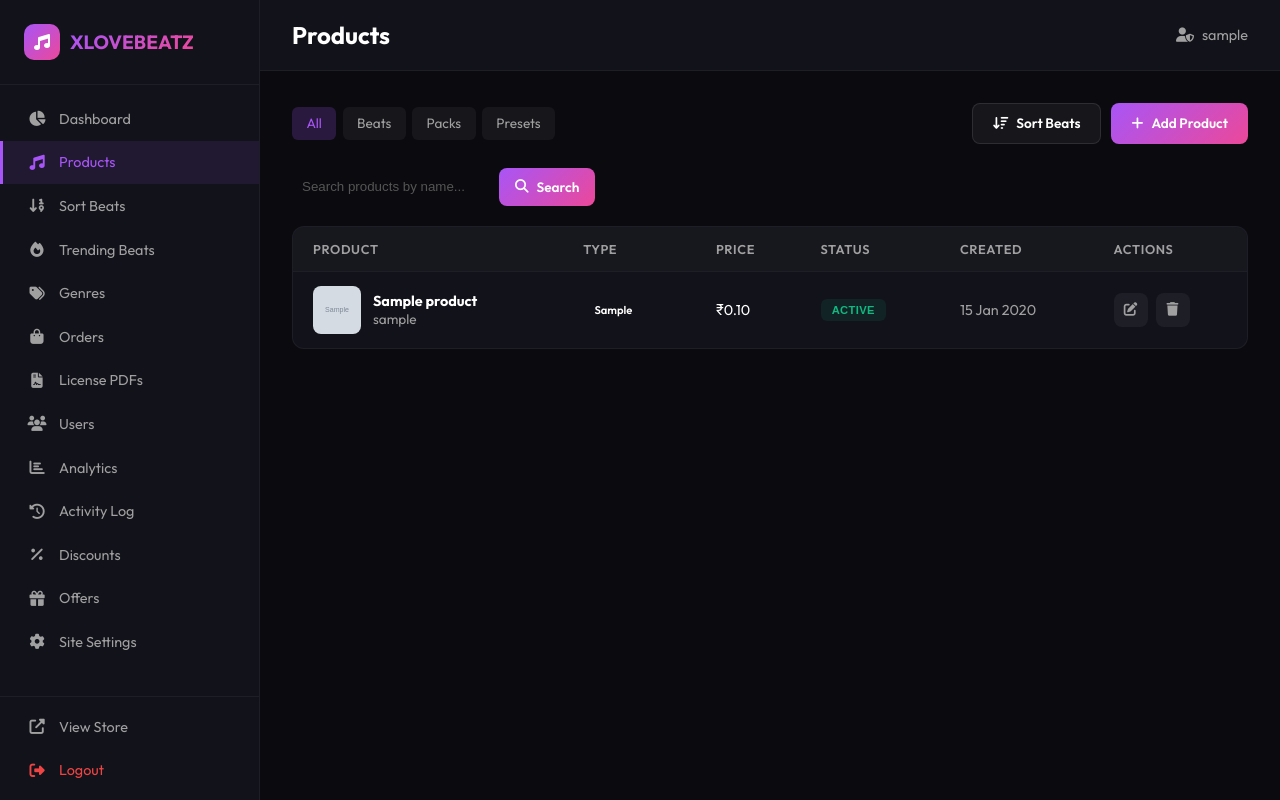
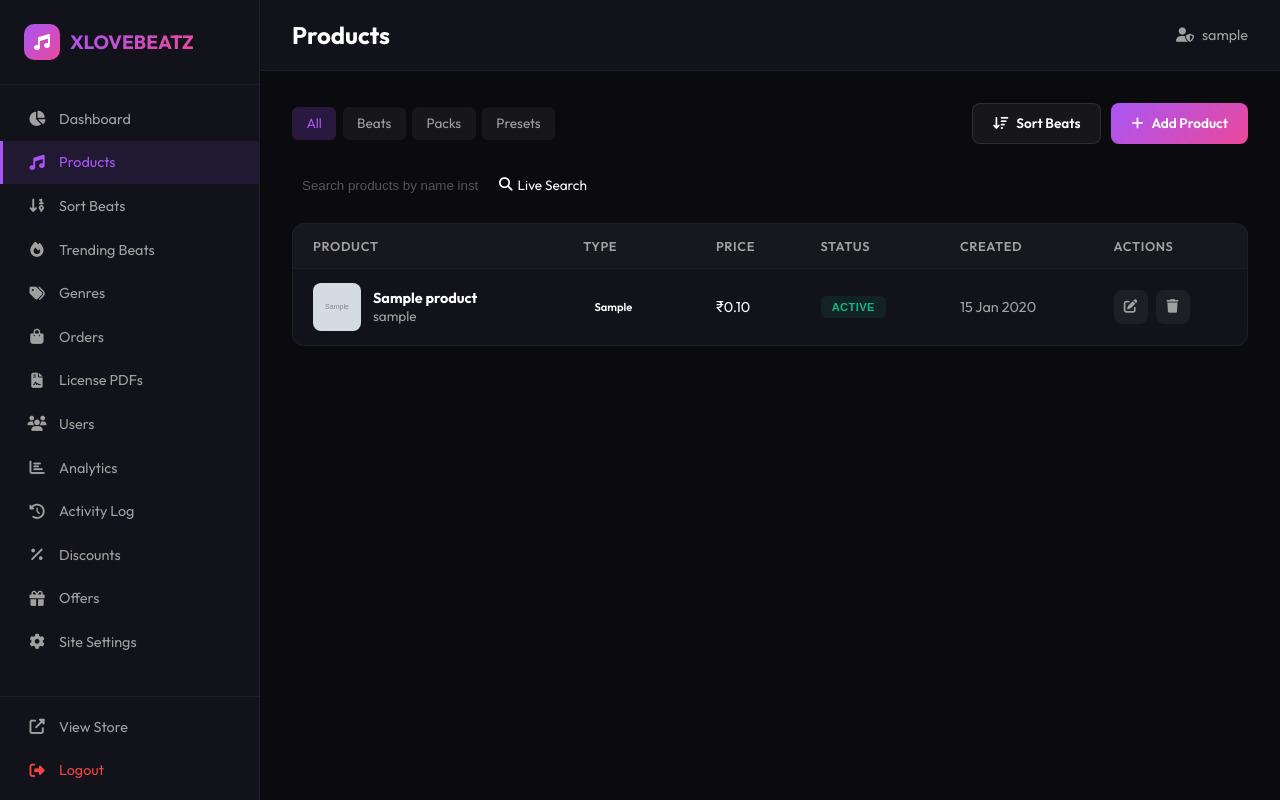
Before and after one commit to adeelabbasi111/XloveBeatz, a Flask app: page /admin/products in a window 1280 px wide. Run offline with Flask 3, Linux system fonts and the light colour scheme; the visitor is signed in with stand-in values (Sample User, id 1); tables that the repository leaves empty hold one stand-in row (values such as "Sample post"); grey boxes marked "Sample" are stand-in pictures; parts of the project's set-up code (start-up, migrations or seed data) failed here and were passed over; some libraries are stand-ins or nearby versions.

Commit message:
Admin: Implement instant JS live search for products list

```diff
--- a/blueprints/admin.py
+++ b/blueprints/admin.py
@@ -529,7 +529,7 @@ def admin_dashboard():
 def admin_products():
     product_type = request.args.get('type')
     page = request.args.get('page', 1, type=int)
-    per_page = current_app.config['PRODUCTS_PER_PAGE']
+    per_page = 500  # Load all for instant JS search
 
     search = request.args.get('search', '').strip()
 
--- a/templates/admin/products.html
+++ b/templates/admin/products.html
@@ -21,16 +21,34 @@
     </div>
 </div>
 
-<form method="GET" action="{{ url_for('admin.admin_products') }}" class="admin-search-form" style="margin-bottom: 20px; display: flex; gap: 10px;">
-    {% if current_type %}
-    <input type="hidden" name="type" value="{{ current_type }}">
-    {% endif %}
-    <input type="text" name="search" placeholder="Search products by name..." value="{{ search }}" class="form-control" style="max-width: 300px; padding: 10px; background: var(--bg-surface); border: 1px solid var(--border-mid); color: #fff; border-radius: 6px;">
-    <button type="submit" class="btn btn-primary" style="padding: 10px 16px;"><i class="fas fa-search"></i> Search</button>
-    {% if search %}
-    <a href="{{ url_for('admin.admin_products', type=current_type) }}" class="btn btn-secondary" style="padding: 10px 16px;">Clear</a>
-    {% endif %}
-</form>
+<div class="admin-search-form" style="margin-bottom: 20px; display: flex; gap: 10px;">
+    <input type="text" id="adminInstantSearch" placeholder="Search products by name instantly..." class="form-control" style="max-width: 300px; padding: 10px; background: var(--bg-surface); border: 1px solid var(--border-mid); color: #fff; border-radius: 6px;">
+    <span style="display:flex; align-items:center; color: var(--text-muted); font-size: 0.85rem;"><i class="fas fa-search" style="margin-right:5px;"></i> Live Search</span>
+</div>
+
+<script>
+document.addEventListener('DOMContentLoaded', function() {
+    const searchInput = document.getElementById('adminInstantSearch');
+    const tableRows = document.querySelectorAll('tbody tr');
+
+    if (searchInput) {
+        searchInput.addEventListener('input', function(e) {
+            const term = e.target.value.toLowerCase().trim();
+            tableRows.forEach(row => {
+                const productName = row.querySelector('strong');
+                if (productName) {
+                    const nameText = productName.textContent.toLowerCase();
+                    if (nameText.includes(term)) {
+                        row.style.display = '';
+                    } else {
+                        row.style.display = 'none';
+                    }
+                }
+            });
+        });
+    }
+});
+</script>
 
 <div class="data-table-wrapper">
     <table class="data-table">
```
